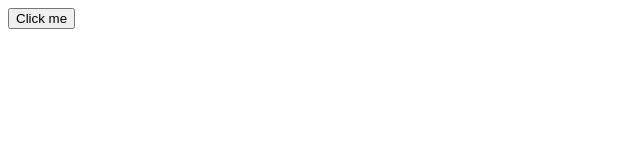
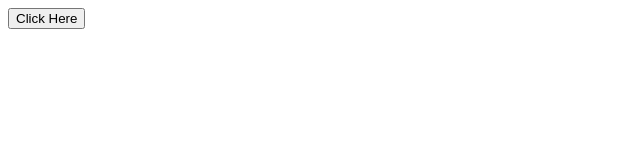
Before and after one commit to riyodev/roulette, a plain HTML site: page index.html in a window 1280 px wide. Shown: the full height of the page, 0-640 px from the left. Drawn offline with Linux system fonts and the light colour scheme.

Commit message:
should really do this less often and proofread more

```diff
--- a/index.html
+++ b/index.html
@@ -21,6 +21,6 @@
       }
     }
     </script>
-    <button onclick="uptownfunc()">Click me</button>
+    <button onclick="uptownfunc()">Click Here</button>
   </body>
 </html>
```
